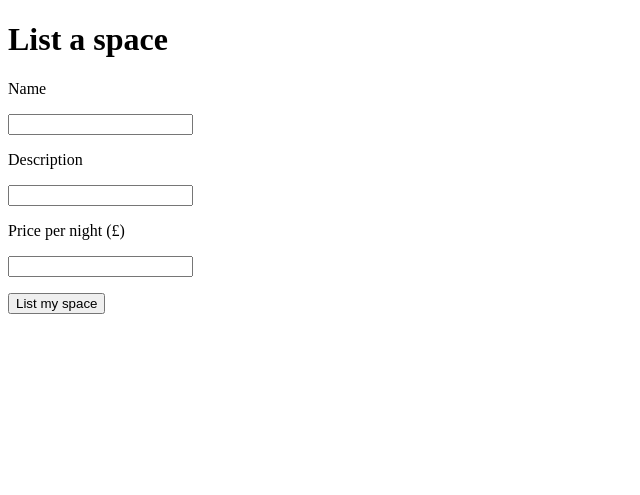
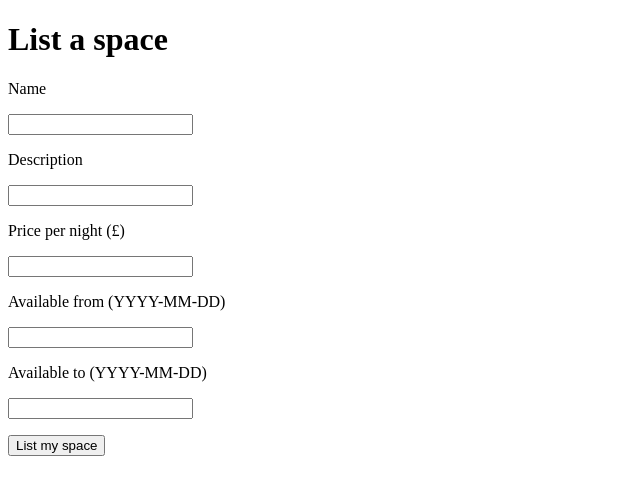
Before and after one commit to JonnySB/makers-007-engineering-project-1, a Flask app: page /spaces/new in a window 1280 px wide. Shown: the top 495 px of the page, without its empty margins (0-640 px from the left). Run offline with Flask 3, Linux system fonts and the light colour scheme.

Commit message:
added functionality with booking dates including tests

```diff
--- a/app.py
+++ b/app.py
@@ -6,6 +6,8 @@ from lib.space import *
 from lib.user_repository import UserRepository
 from lib.user import User
 from lib.booking_repository import BookingRepository
+from lib.booking import Booking
+from datetime import datetime, timedelta
 
 # Create a new Flask app
 app = Flask(__name__)
@@ -28,11 +30,25 @@ def get_new_space():
 def create_space():
     connection = get_flask_database_connection(app)
     space_repository = SpaceRepository(connection)
+    booking_repository = BookingRepository(connection)
+
     name = request.form['name']
     description = request.form['description']
     price = request.form['price']
+    available_from = request.form['available_from']
+    available_to = request.form['available_to']
+
     space = Space(None, name, description, price, None)
     space = space_repository.create(space)
+
+    available_from = datetime.strptime(available_from, '%Y-%m-%d')
+    available_to = datetime.strptime(available_to, '%Y-%m-%d')
+    current_date = available_from
+    while current_date <= available_to:
+        booking = Booking(None, current_date, True, space.id)
+        booking = booking_repository.create(booking)
+        current_date += timedelta(days=1)
+
     return redirect(f"/spaces")
 
 @app.route("/spaces/<id>", methods=['GET'])
--- a/templates/spaces/new.html
+++ b/templates/spaces/new.html
@@ -26,6 +26,18 @@
             <input type="text" name="price" id="price">
         </p>
         <p>
+            <label for="available_from">Available from (YYYY-MM-DD)</label>
+        </p>
+        <p>
+            <input type="text" name="available_from" id="available_from">
+        </p>
+        <p>
+            <label for="available_to">Available to (YYYY-MM-DD)</label>
+        </p>
+        <p>
+            <input type="text" name="available_to" id="available_to">
+        </p>
+        <p>
             <input type="submit" value="List my space">
         </p>
         </form>
```
Also changed, not shown: lib/booking_repository.py (+9 -0 lines), tests/test_app.py (+8 -2 lines), tests/test_booking_repository.py (+17 -0 lines), tests/test_space_repository.py (+2 -2 lines), screenshot.png (added).
